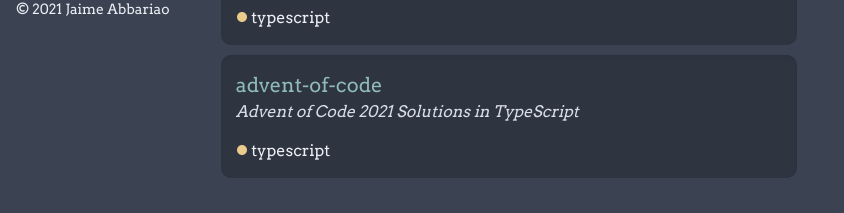
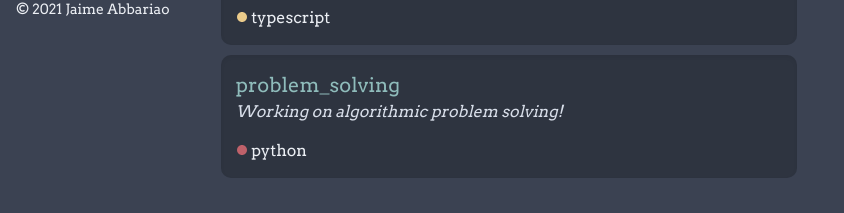
Before and after one commit to ja153903/jabbariao_dotcom, a Next.js app: page /projects in a window 1280 px wide. Shown: the part 284-497 px from the top of the page, without its empty margins (0-844 px from the left). Built offline with nearby package versions, Linux system fonts and the light colour scheme.

Commit message:
updating

```diff
--- a/components/Language.tsx
+++ b/components/Language.tsx
@@ -4,6 +4,7 @@ import { MdCircle } from 'react-icons/md'
 const ColorLanguageMap: Map<string, string> = new Map()
 ColorLanguageMap.set('typescript', 'aurora.300')
 ColorLanguageMap.set('lua', 'aurora.400')
+ColorLanguageMap.set('python', 'aurora.100')
 
 function getColorByLanguage(language: string): string {
   return ColorLanguageMap.get(language) ?? 'aurora.500'
--- a/containers/GitHubRepoContainer.tsx
+++ b/containers/GitHubRepoContainer.tsx
@@ -21,10 +21,10 @@ const GITHUB_REPOSITORIES: IRepository[] = [
     language: 'typescript',
   },
   {
-    name: 'advent-of-code',
-    url: 'https://github.com/ja153903/advent-of-code',
-    description: 'Advent of Code 2021 Solutions in TypeScript',
-    language: 'typescript',
+    name: 'problem_solving',
+    url: 'https://github.com/ja153903/problem_solving',
+    description: 'Working on algorithmic problem solving!',
+    language: 'python',
   },
 ]
 
```
